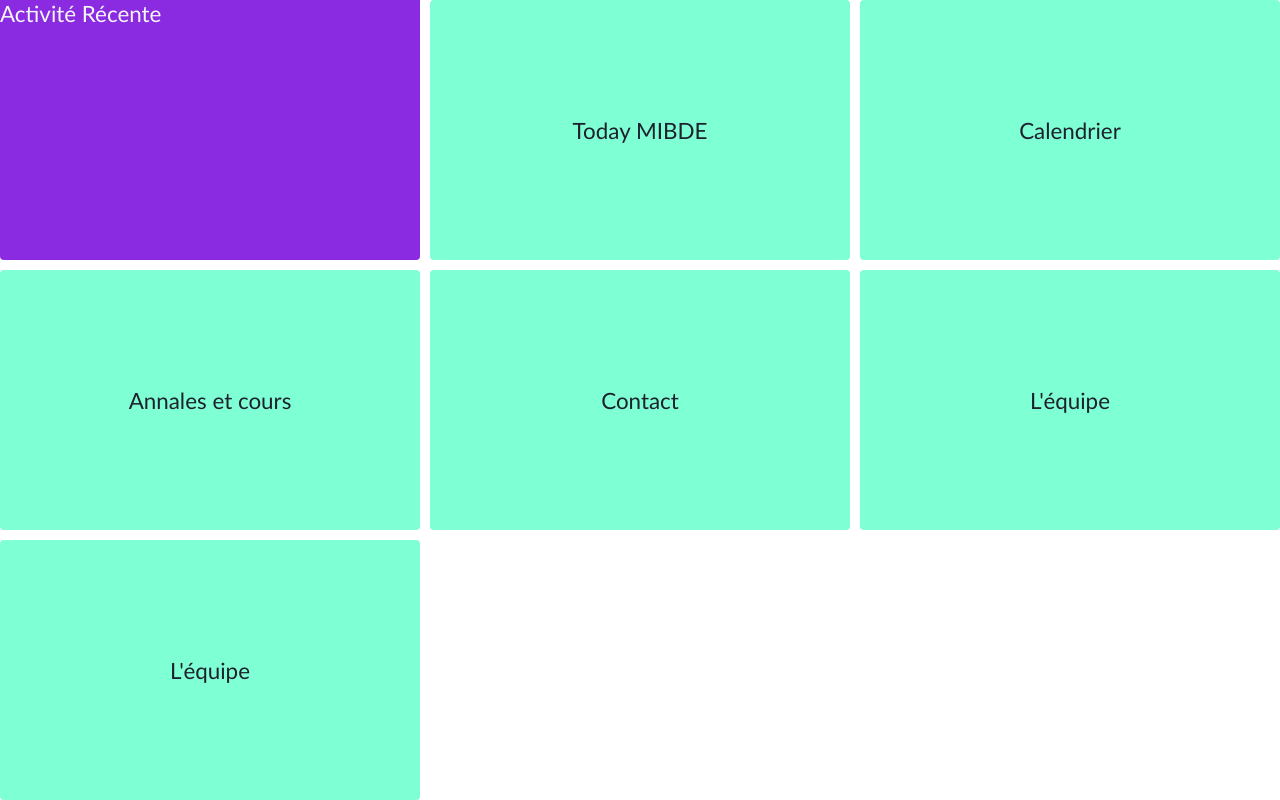
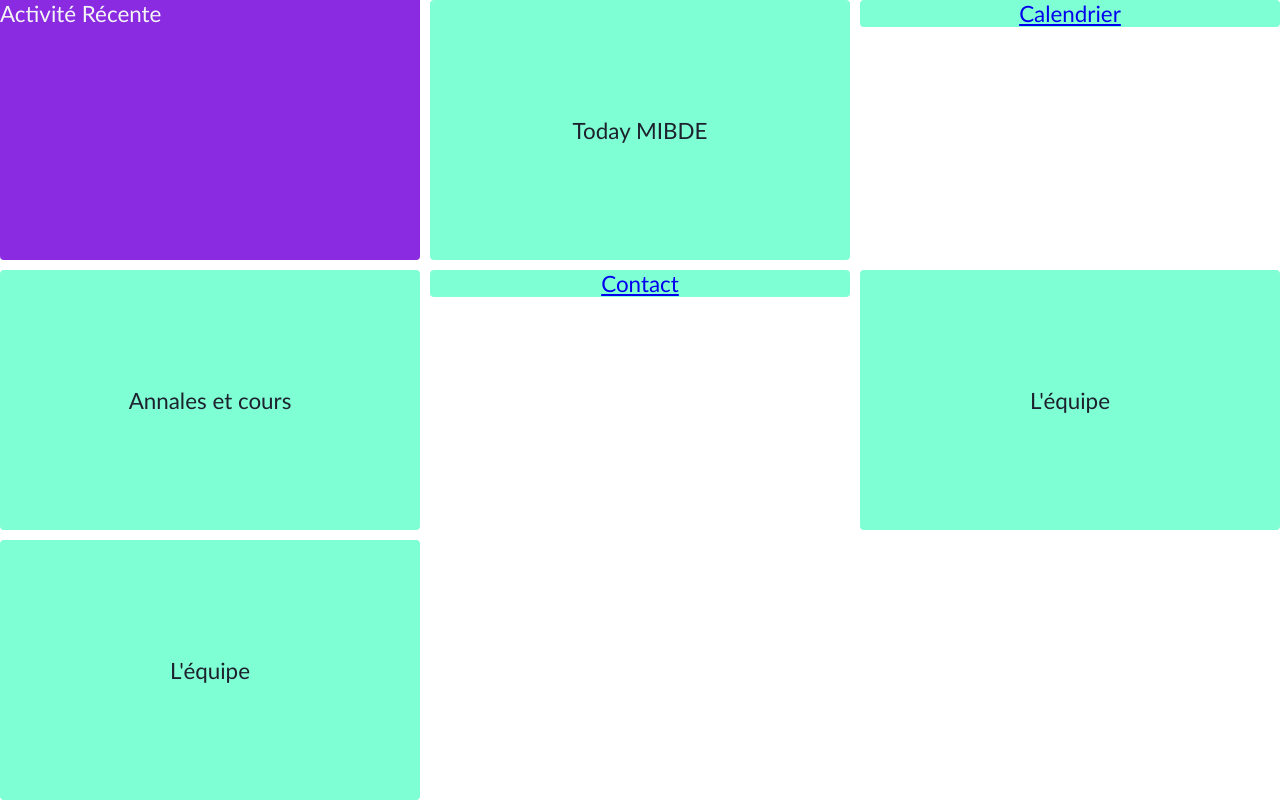
Before and after one commit to Mibde/mibde.fr, a plain HTML site: page index.html in a window 1280 px wide. Drawn offline with Linux system fonts and the light colour scheme; no server answers.

Commit message:
add .html link

```diff
--- a/index.html
+++ b/index.html
@@ -12,7 +12,7 @@
         <div class="topnav" id="header">
             <a href="/" class="active">Mibde</a>
             <a href="event">Evènement</a>
-            <a href="calendrier/">Calendrier</a>
+            <a href="calendrier.html">Calendrier</a>
             <a href="#about">L'équipe</a>
             <a href="javascript:void(0);" style="font-size:15px;" class="icon" onclick="myFunction()">☰</a>
         </div>
@@ -23,9 +23,9 @@
                     <div id="recent_content" class="recent-content"></div>
                 </div>
                 <div class="topic">Today MIBDE</div>
-                <div class="topic">Calendrier</div>
+                <a href="calendrier.html"><div class="topic">Calendrier</div></a>
                 <div class="topic">Annales et cours</div>
-                <div class="topic">Contact</div>
+                <a href="contact.html"><div class="topic">Contact</div></a>
                 <div class="topic">L'équipe</div>
                 <div class="topic">L'équipe</div>
             </div>
```
